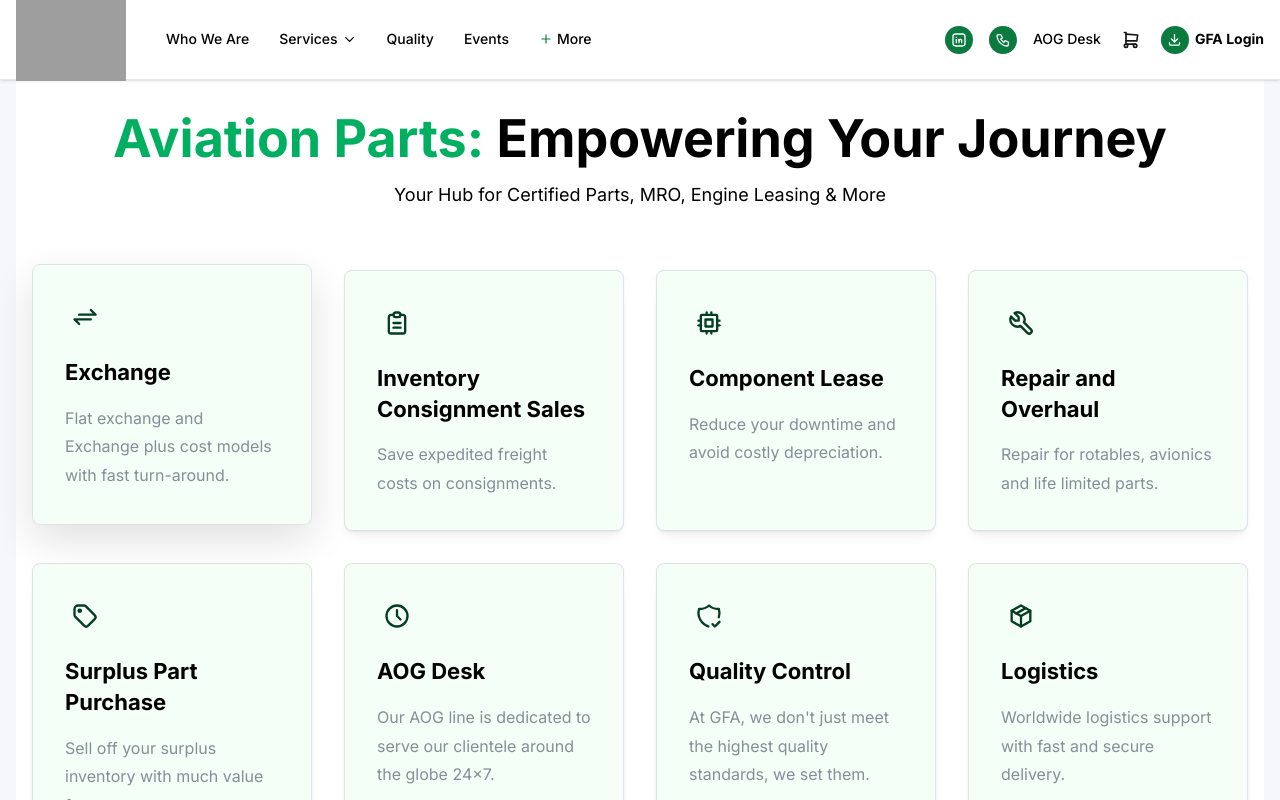
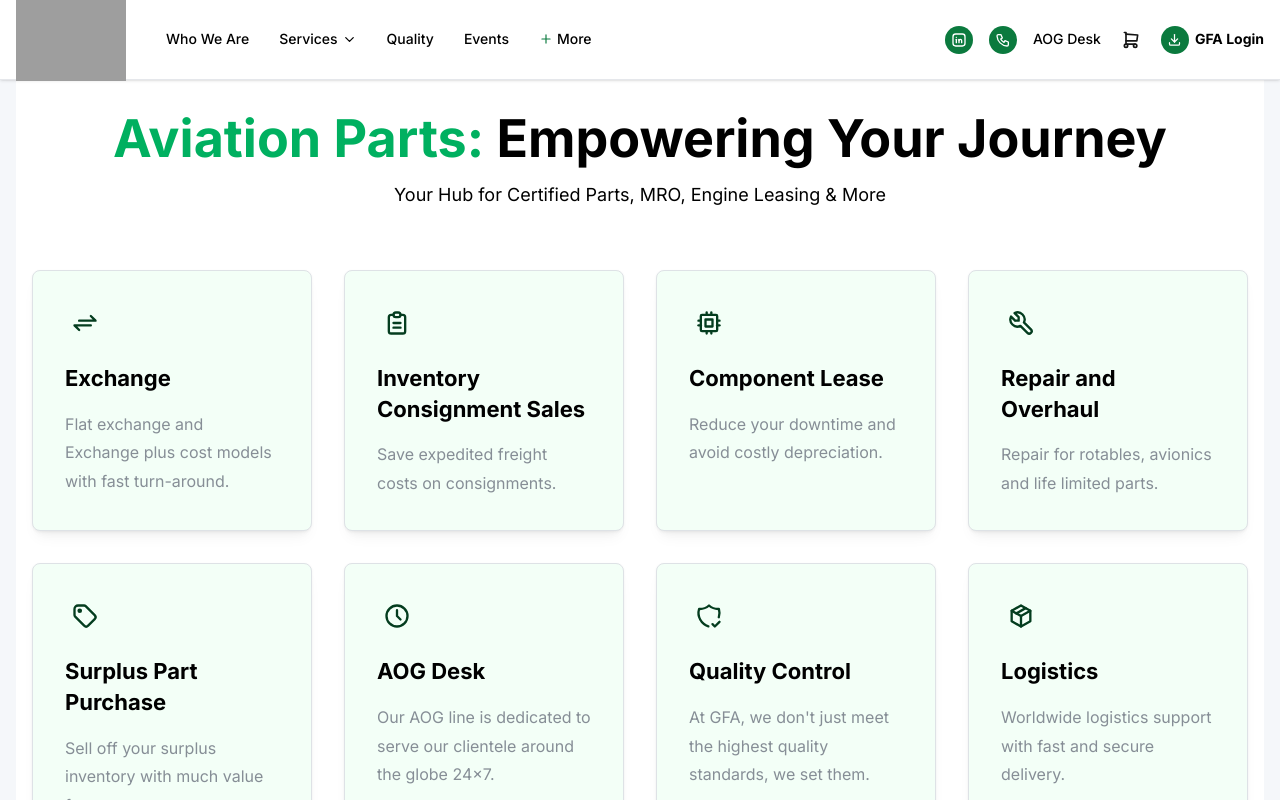
Before and after one commit to Basilraju-10/nextjs-mantine, a Next.js app: page /whoweare in a window 1280 px wide. In both pictures the pointer is over the element 172 px from the left and 4019 px from the top of the page. Shown: the part 3619-4419 px from the top of the page. Built offline with nearby package versions, Linux system fonts and the light colour scheme; grey boxes are pictures that could not be loaded.

Commit message:
feat: update ServicesSection component with service card styling and hover effects

```diff
--- a/app/globals.css
+++ b/app/globals.css
@@ -57,6 +57,10 @@ img{
   transform:translateY(-6px);
   box-shadow:0 15px 40px rgba(0,0,0,.12);
 }
+.service-card:hover {
+  transform: none !important;
+  box-shadow: var(--mantine-shadow-sm) !important;
+}
 
 .mantine-Button-root{
   font-weight:600;
--- a/app/whoweare/components/ServicesSection.tsx
+++ b/app/whoweare/components/ServicesSection.tsx
@@ -105,7 +105,8 @@ export default function ServicesSection() {
 
           return (
             <Card
-              key={service.title}
+                key={service.title}
+                className="service-card"
               radius="md"
               shadow="sm"
               padding="xl"
```
